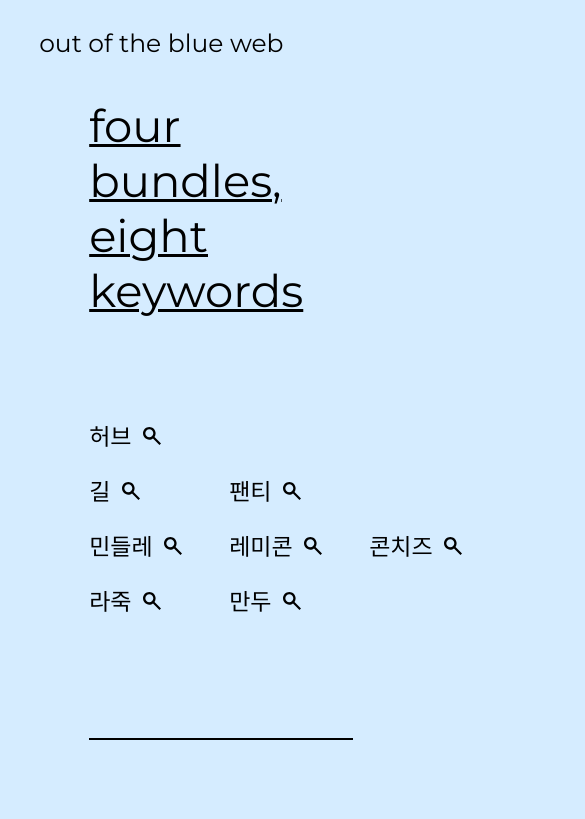
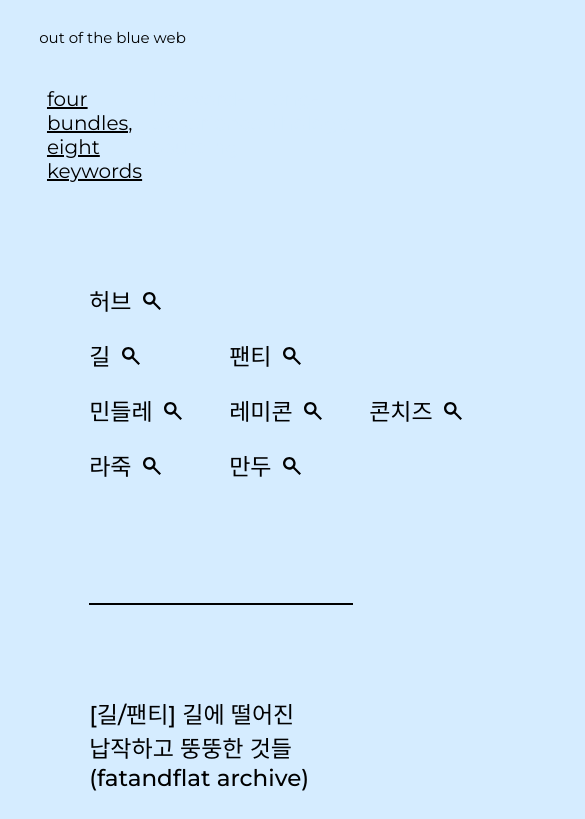
Before and after one commit to soomandsoom/outoftheblueweb, a plain HTML site: page keywords.html in a window 390 px wide. Shown: the top 819 px of the page, 585 px wide, since content can reach past the window. Drawn offline with Linux system fonts and the light colour scheme; grey boxes are pictures that could not be loaded; a web font is replaced by a local one.

Commit message:
Update indexcss.css

```diff
--- a/indexcss.css
+++ b/indexcss.css
@@ -6,7 +6,7 @@
         header {
             font-family: 'Montserrat';
             font-weight: 400;
-            font-size: 25px;
+            font-size:25px;
             margin-bottom: 40px;
             display:flex;
 
@@ -15,10 +15,11 @@
             display: grid;
             grid-template-columns: 1fr 1fr 1fr;
             gap: 300px;
+            margin-left: 2vw;
             margin: 0px 200px 50px 50px;
             font-family: 'Montserrat';
             font-weight: 400;
-            font-size:45px;
+            font-size: 45px;
             width: 100%;
             position: relative;
         }
@@ -28,3 +29,20 @@
         .header,.non-active:hover,.yes-active:visited,.yes-active:hover {color: black; text-decoration: none;}
         .non-active:active, .yes-active:active {color: #f6ff00;}
         .yes-active:link {color: black; text-decoration: underline 3px;}
+
+
+        @media screen and (max-width: 600px) {
+
+            body {padding: 5vw 8vw 5vw 8vw;}
+            header {
+                font-size:15px;
+                margin-bottom: 40px;
+            }
+            nav {
+                margin-left: 2vw;
+                gap: 10px;
+                font-size: 20px;
+            }
+
+            .yes-active:link {text-decoration: underline 1.5px;}
+        }
```
